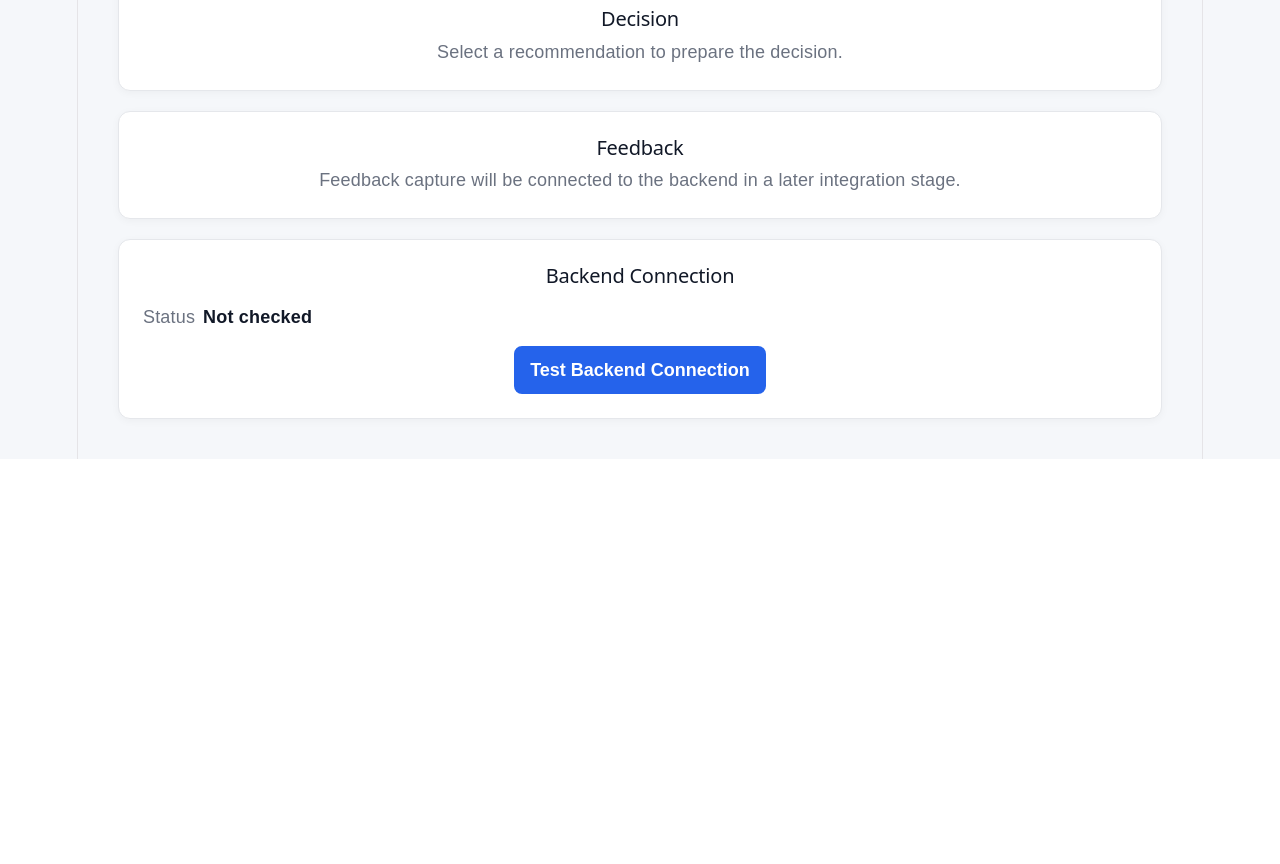
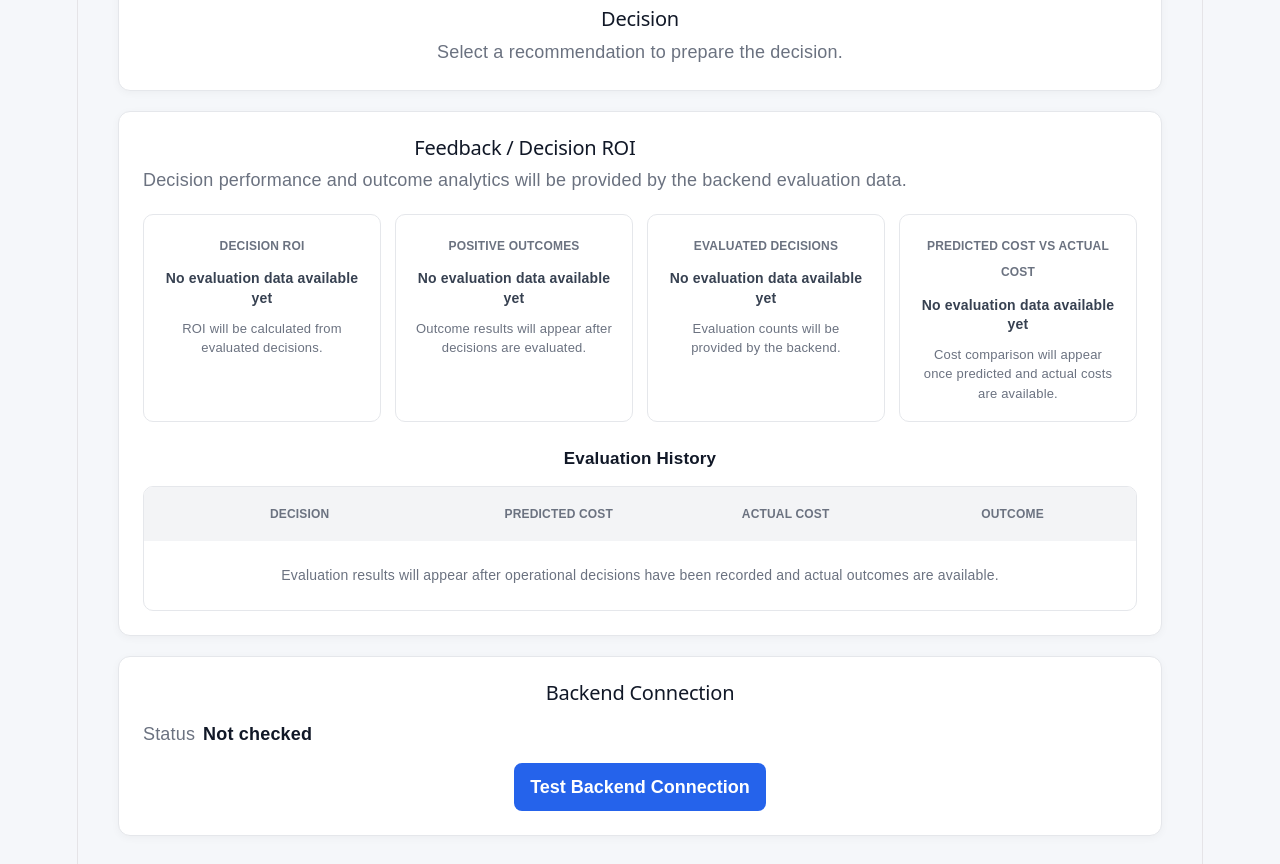
Before and after one commit to ShyamVarmora/Supply-Prescript, a React app in the folder frontend/: page / in a window 1280 px wide. Shown: the part 900-1764 px from the top of the page. Before the commit the page ends 1359 px from the top, so only its background shows below. Built offline with nearby package versions, Linux system fonts and the light colour scheme; no server answers; the HTML template or start-up script is replaced by a standard one.

Commit message:
feat: add decision roi feedback view

```diff
--- a/frontend/src/App.css
+++ b/frontend/src/App.css
@@ -138,7 +138,7 @@ button {
   color: #111827;
 }
 
-/* Cost vs speed */
+/* Cost vs Speed */
 
 .tradeoff {
   display: grid;
@@ -267,6 +267,86 @@ button {
   font-size: 13px;
 }
 
+/* Feedback / Decision ROI */
+
+.roi-grid {
+  display: grid;
+  grid-template-columns: repeat(4, 1fr);
+  gap: 14px;
+  margin-top: 20px;
+}
+
+.roi-card {
+  padding: 18px;
+  border: 1px solid #e5e7eb;
+  border-radius: 10px;
+  background: #ffffff;
+}
+
+.roi-card > span {
+  display: block;
+  margin-bottom: 10px;
+  color: #6b7280;
+  font-size: 12px;
+  font-weight: 700;
+  text-transform: uppercase;
+}
+
+.roi-card strong {
+  display: block;
+  color: #374151;
+  font-size: 14px;
+  line-height: 1.4;
+}
+
+.roi-card p {
+  margin: 10px 0 0;
+  color: #6b7280;
+  font-size: 13px;
+  line-height: 1.5;
+}
+
+/* Evaluation History */
+
+.evaluation-history {
+  margin-top: 24px;
+}
+
+.evaluation-history h3 {
+  margin: 0 0 14px;
+  font-size: 17px;
+  color: #111827;
+}
+
+.evaluation-table {
+  overflow: hidden;
+  border: 1px solid #e5e7eb;
+  border-radius: 10px;
+}
+
+.evaluation-row {
+  display: grid;
+  grid-template-columns: 1.3fr 1fr 1fr 1fr;
+  gap: 12px;
+  padding: 14px 16px;
+}
+
+.evaluation-header {
+  background: #f3f4f6;
+  color: #6b7280;
+  font-size: 12px;
+  font-weight: 700;
+  text-transform: uppercase;
+}
+
+.evaluation-empty {
+  padding: 24px 16px;
+  color: #6b7280;
+  font-size: 14px;
+  line-height: 1.5;
+  text-align: center;
+}
+
 /* Backend */
 
 .backend-status {
@@ -295,6 +375,12 @@ button {
 
 /* Responsive */
 
+@media (max-width: 1000px) {
+  .roi-grid {
+    grid-template-columns: repeat(2, 1fr);
+  }
+}
+
 @media (max-width: 900px) {
   .recommendation-grid {
     grid-template-columns: 1fr;
@@ -318,6 +404,19 @@ button {
     grid-template-columns: 1fr;
   }
 
+  .roi-grid {
+    grid-template-columns: 1fr;
+  }
+
+  .evaluation-row {
+    grid-template-columns: 1fr;
+    gap: 6px;
+  }
+
+  .evaluation-header {
+    display: none;
+  }
+
   .app-header h1 {
     font-size: 26px;
   }
--- a/frontend/src/App.jsx
+++ b/frontend/src/App.jsx
@@ -61,6 +61,7 @@ function App() {
       </header>
 
       <main className="app-content">
+        {/* Shipment Risk */}
         <section className="section">
           <h2>Shipment Risk</h2>
           <p className="section-description">
@@ -68,6 +69,7 @@ function App() {
           </p>
         </section>
 
+        {/* Recommendations */}
         <section className="section">
           <div className="section-heading">
             <div>
@@ -89,7 +91,9 @@ function App() {
                 }`}
               >
                 <div className="card-header">
-                  <span className="option-label">{recommendation.option}</span>
+                  <span className="option-label">
+                    {recommendation.option}
+                  </span>
 
                   {selectedRecommendation?.id === recommendation.id && (
                     <span className="selected-badge">Selected</span>
@@ -134,18 +138,27 @@ function App() {
           </p>
         </section>
 
+        {/* Decision */}
         <section className="section">
           <h2>Decision</h2>
 
           {selectedRecommendation ? (
             <div className="decision-panel">
               <div>
-                <span className="decision-label">Selected Recommendation</span>
+                <span className="decision-label">
+                  Selected Recommendation
+                </span>
+
                 <h3>{selectedRecommendation.action}</h3>
+
                 <p>{selectedRecommendation.reason}</p>
               </div>
 
-              <button type="button" className="execute-button" disabled>
+              <button
+                type="button"
+                className="execute-button"
+                disabled
+              >
                 Execute Decision
               </button>
 
@@ -161,14 +174,83 @@ function App() {
           )}
         </section>
 
+        {/* Feedback / Decision ROI */}
         <section className="section">
-          <h2>Feedback</h2>
-          <p className="section-description">
-            Feedback capture will be connected to the backend in a later
-            integration stage.
-          </p>
+          <div className="section-heading">
+            <div>
+              <h2>Feedback / Decision ROI</h2>
+
+              <p className="section-description">
+                Decision performance and outcome analytics will be provided by
+                the backend evaluation data.
+              </p>
+            </div>
+          </div>
+
+          <div className="roi-grid">
+            <article className="roi-card">
+              <span>Decision ROI</span>
+
+              <strong>No evaluation data available yet</strong>
+
+              <p>
+                ROI will be calculated from evaluated decisions.
+              </p>
+            </article>
+
+            <article className="roi-card">
+              <span>Positive Outcomes</span>
+
+              <strong>No evaluation data available yet</strong>
+
+              <p>
+                Outcome results will appear after decisions are evaluated.
+              </p>
+            </article>
+
+            <article className="roi-card">
+              <span>Evaluated Decisions</span>
+
+              <strong>No evaluation data available yet</strong>
+
+              <p>
+                Evaluation counts will be provided by the backend.
+              </p>
+            </article>
+
+            <article className="roi-card">
+              <span>Predicted Cost vs Actual Cost</span>
+
+              <strong>No evaluation data available yet</strong>
+
+              <p>
+                Cost comparison will appear once predicted and actual costs
+                are available.
+              </p>
+            </article>
+          </div>
+
+          {/* Evaluation History */}
+          <div className="evaluation-history">
+            <h3>Evaluation History</h3>
+
+            <div className="evaluation-table">
+              <div className="evaluation-row evaluation-header">
+                <span>Decision</span>
+                <span>Predicted Cost</span>
+                <span>Actual Cost</span>
+                <span>Outcome</span>
+              </div>
+
+              <div className="evaluation-empty">
+                Evaluation results will appear after operational decisions
+                have been recorded and actual outcomes are available.
+              </div>
+            </div>
+          </div>
         </section>
 
+        {/* Backend Connection */}
         <section className="section">
           <h2>Backend Connection</h2>
 
@@ -177,7 +259,10 @@ function App() {
             <strong>{backendStatus}</strong>
           </div>
 
-          <button type="button" onClick={testBackendConnection}>
+          <button
+            type="button"
+            onClick={testBackendConnection}
+          >
             Test Backend Connection
           </button>
         </section>
--- a/frontend/src/services/api.js
+++ b/frontend/src/services/api.js
@@ -16,3 +16,10 @@ export async function checkBackendHealth() {
     );
   }
 }
+
+// Pending backend integration.
+// The actual evaluation endpoint will be added
+// once the backend evaluation API is available.
+export async function getDecisionROI() {
+  throw new Error("Decision ROI endpoint is not available yet");
+}
```
